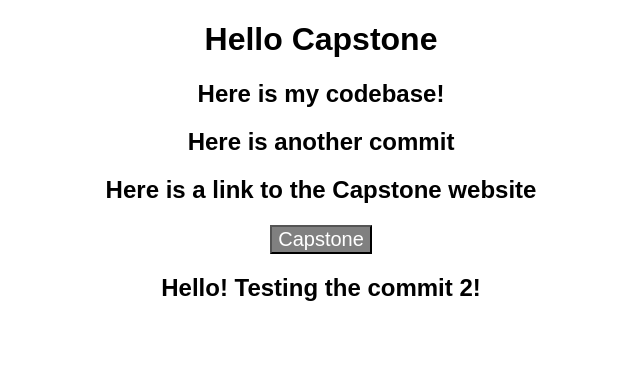
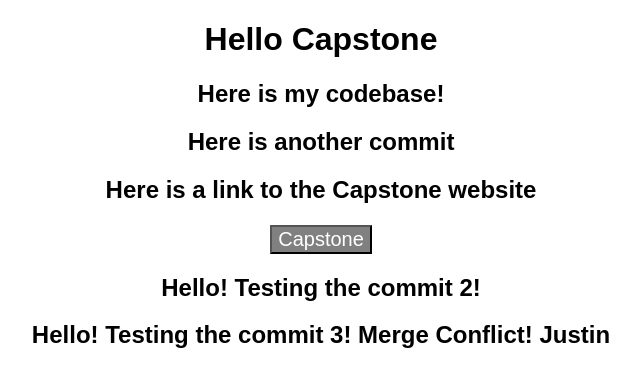
Before and after one commit to jmart2001/testing, a React (Create React App) app: page / in a window 1280 px wide. Shown: the top 386 px of the page, without its empty margins (319-959 px from the left). Built offline with nearby package versions, Linux system fonts and the light colour scheme.

Commit message:
branch fun

```diff
--- a/src/App.js
+++ b/src/App.js
@@ -19,6 +19,7 @@ export default function App() {
       <h2>Here is a link to the Capstone website</h2>
       <h2 style={{textAlign: 'center'}}><Capstone/></h2>
       <h2>Hello! Testing the commit 2!</h2>
+      <h2>Hello! Testing the commit 3! Merge Conflict! Justin</h2>
     </div>
   );
 }
```
